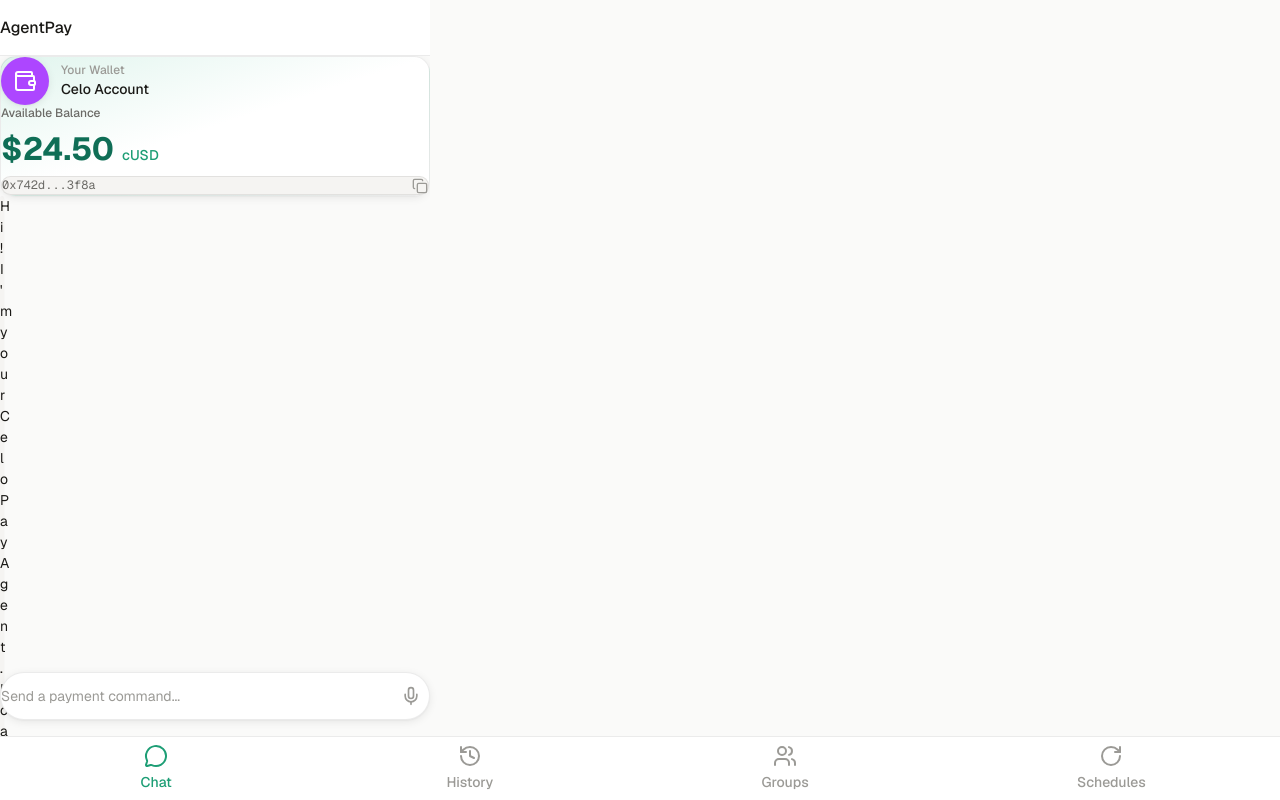
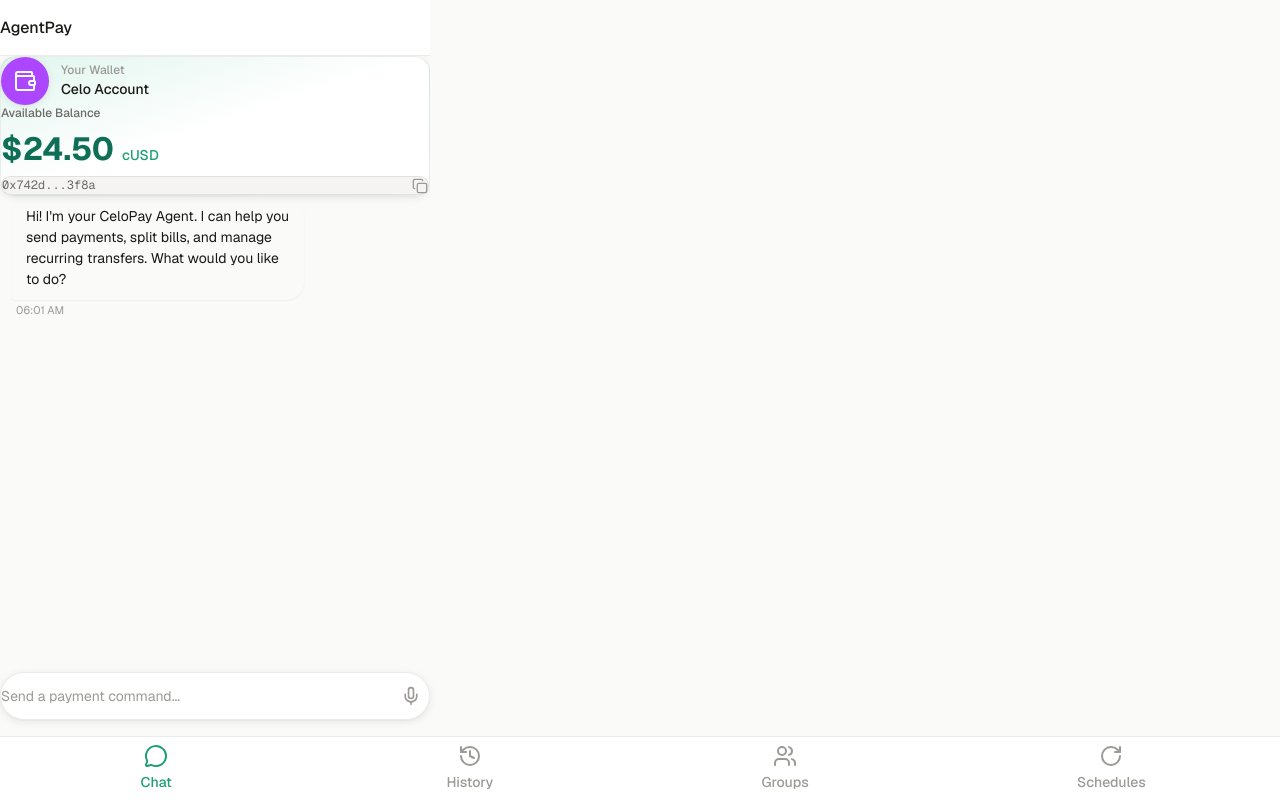
Before and after one commit to hendrakrnm/celoagentpay, a Next.js app: page / in a window 1280 px wide. Shown: the top 800 px of the page. Built offline with nearby package versions, Linux system fonts and the light colour scheme.

Commit message:
feat(celo): redesign MessageBubble with blue/white chat style and fix text wrapping

```diff
--- a/src/components/chat/MessageBubble.tsx
+++ b/src/components/chat/MessageBubble.tsx
@@ -1,128 +1,98 @@
 import React from "react";
-import { Check } from "lucide-react";
 
 type MessageType = "user" | "agent" | "agent-loading";
-type MessageStatus = "sending" | "sent" | "delivered" | "read";
 
 interface MessageBubbleProps {
   type: MessageType;
   content: string;
   timestamp?: Date;
-  status?: MessageStatus;
 }
 
-export function MessageBubble({
-  type,
-  content,
-  timestamp,
-  status = "read",
-}: MessageBubbleProps) {
+export function MessageBubble({ type, content, timestamp }: MessageBubbleProps) {
   const isUser = type === "user";
 
   if (type === "agent-loading") {
     return (
-      <div className="flex justify-start mb-4 px-4">
+      <div className="w-full flex justify-start px-4 mb-3">
         <div
-          className="
-            max-w-xs px-4 py-3 rounded-[18px]
-            bg-[var(--color-surface-raised)]
-            text-[var(--color-text-primary)]
-            text-14
-            shadow-[var(--shadow-sm)]
-          "
+          style={{
+            background: "var(--bubble-agent-bg)",
+            borderRadius: "18px 18px 18px 4px",
+            padding: "12px 16px",
+            boxShadow: "var(--shadow-sm)",
+          }}
         >
-          <div className="flex gap-1.5 items-center h-5">
+          <div style={{ display: "flex", gap: "6px", alignItems: "center", height: "20px" }}>
+            {[0, 160, 320].map((delay) => (
               <span
-              className="w-2.5 h-2.5 rounded-full bg-[var(--color-primary)]"
+                key={delay}
                 style={{
+                  width: "8px",
+                  height: "8px",
+                  borderRadius: "50%",
+                  backgroundColor: "var(--color-text-tertiary)",
+                  display: "inline-block",
                   animation: "loading-dots 1.4s infinite",
-                animationDelay: "0ms",
+                  animationDelay: `${delay}ms`,
                 }}
               />
-            <span
-              className="w-2.5 h-2.5 rounded-full bg-[var(--color-primary)]"
-              style={{
-                animation: "loading-dots 1.4s infinite",
-                animationDelay: "160ms",
-              }}
-            />
-            <span
-              className="w-2.5 h-2.5 rounded-full bg-[var(--color-primary)]"
-              style={{
-                animation: "loading-dots 1.4s infinite",
-                animationDelay: "320ms",
-              }}
-            />
+            ))}
           </div>
         </div>
       </div>
     );
   }
 
-  const statusColor = {
-    sending: "text-[var(--color-text-tertiary)]",
-    sent: "text-[var(--color-text-tertiary)]",
-    delivered: "text-[var(--color-primary)]",
-    read: "text-[var(--color-primary)]",
-  };
-
-  const renderCheckmarks = () => {
-    if (!isUser) return null;
-    if (status === "sending") return <Check className="w-3.5 h-3.5" />;
-    if (status === "sent") return <Check className="w-3.5 h-3.5" />;
-    return (
-      <div className="flex -space-x-1">
-        <Check className="w-3.5 h-3.5" />
-        <Check className="w-3.5 h-3.5" />
-      </div>
-    );
-  };
-
   return (
     <div
-      className={`
-        flex mb-1 px-4 gap-2
-        ${isUser ? "justify-end" : "justify-start"}
-        group
-      `}
+      style={{
+        width: "100%",
+        display: "flex",
+        justifyContent: isUser ? "flex-end" : "flex-start",
+        paddingLeft: "12px",
+        paddingRight: "12px",
+        marginBottom: "6px",
+      }}
     >
-      <div className="flex flex-col gap-0.5">
       <div
-          className={`
-            max-w-xs px-4 py-2.5 rounded-[18px]
-            text-14 leading-relaxed
-            transition-all duration-200
-            shadow-[var(--shadow-sm)]
-            ${
-              isUser
-                ? "bg-[var(--color-primary)] text-white rounded-br-[4px] hover:shadow-[var(--shadow-md)]"
-                : "bg-[var(--color-surface-raised)] text-[var(--color-text-primary)] rounded-bl-[4px] hover:bg-[var(--color-border-strong)]"
-            }
-          `}
+        style={{
+          maxWidth: "72%",
+          display: "flex",
+          flexDirection: "column",
+          alignItems: isUser ? "flex-end" : "flex-start",
+          gap: "2px",
+        }}
       >
-          <p className="break-words">{content}</p>
+        {/* Bubble */}
+        <div
+          style={{
+            background: isUser ? "var(--bubble-user-bg)" : "var(--bubble-agent-bg)",
+            color: isUser ? "var(--bubble-user-text)" : "var(--bubble-agent-text)",
+            borderRadius: isUser ? "18px 18px 4px 18px" : "18px 18px 18px 4px",
+            padding: "10px 14px",
+            fontSize: "14px",
+            lineHeight: "1.5",
+            wordBreak: "break-word",
+            overflowWrap: "break-word",
+            boxShadow: "var(--shadow-sm)",
+            whiteSpace: "pre-wrap",
+          }}
+        >
+          {content}
         </div>
 
-        {/* Timestamp and Status */}
+        {/* Timestamp */}
         {timestamp && (
-          <div
-            className={`
-              flex items-center gap-1 px-2
-              text-10 text-[var(--color-text-tertiary)]
-              opacity-0 group-hover:opacity-100 transition-opacity
-              ${isUser ? "justify-end" : "justify-start"}
-            `}
+          <span
+            style={{
+              fontSize: "11px",
+              color: "var(--color-text-tertiary)",
+              paddingLeft: "4px",
+              paddingRight: "4px",
+            }}
           >
-            <span>
-              {timestamp.toLocaleTimeString([], {
-                hour: "2-digit",
-                minute: "2-digit",
-              })}
+            {timestamp.toLocaleTimeString([], { hour: "2-digit", minute: "2-digit" })}
           </span>
-            {isUser && (
-              <div className={statusColor[status]}>{renderCheckmarks()}</div>
-            )}
-          </div>
         )}
       </div>
     </div>
```
Lines whose indentation alone changed are shown as unchanged.
